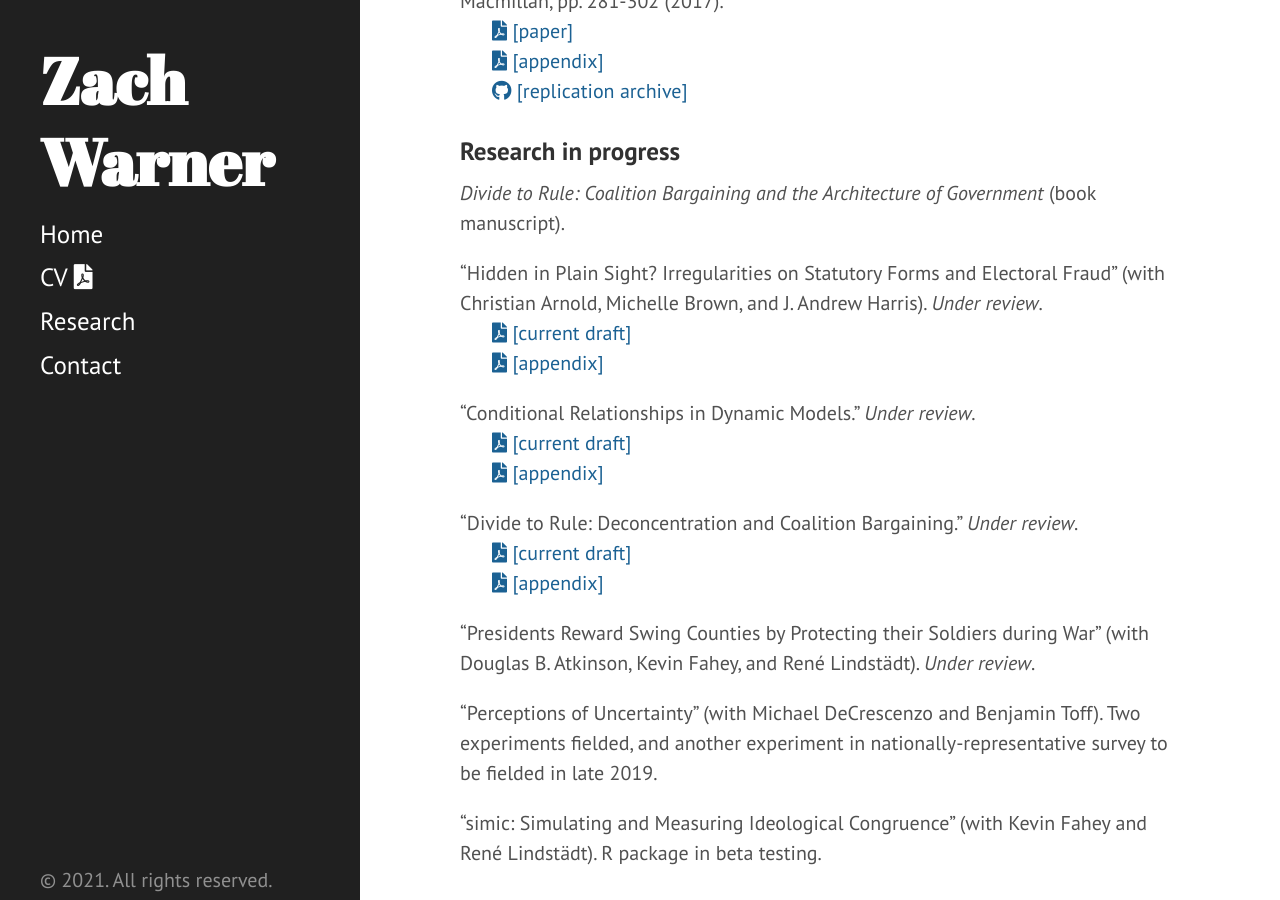
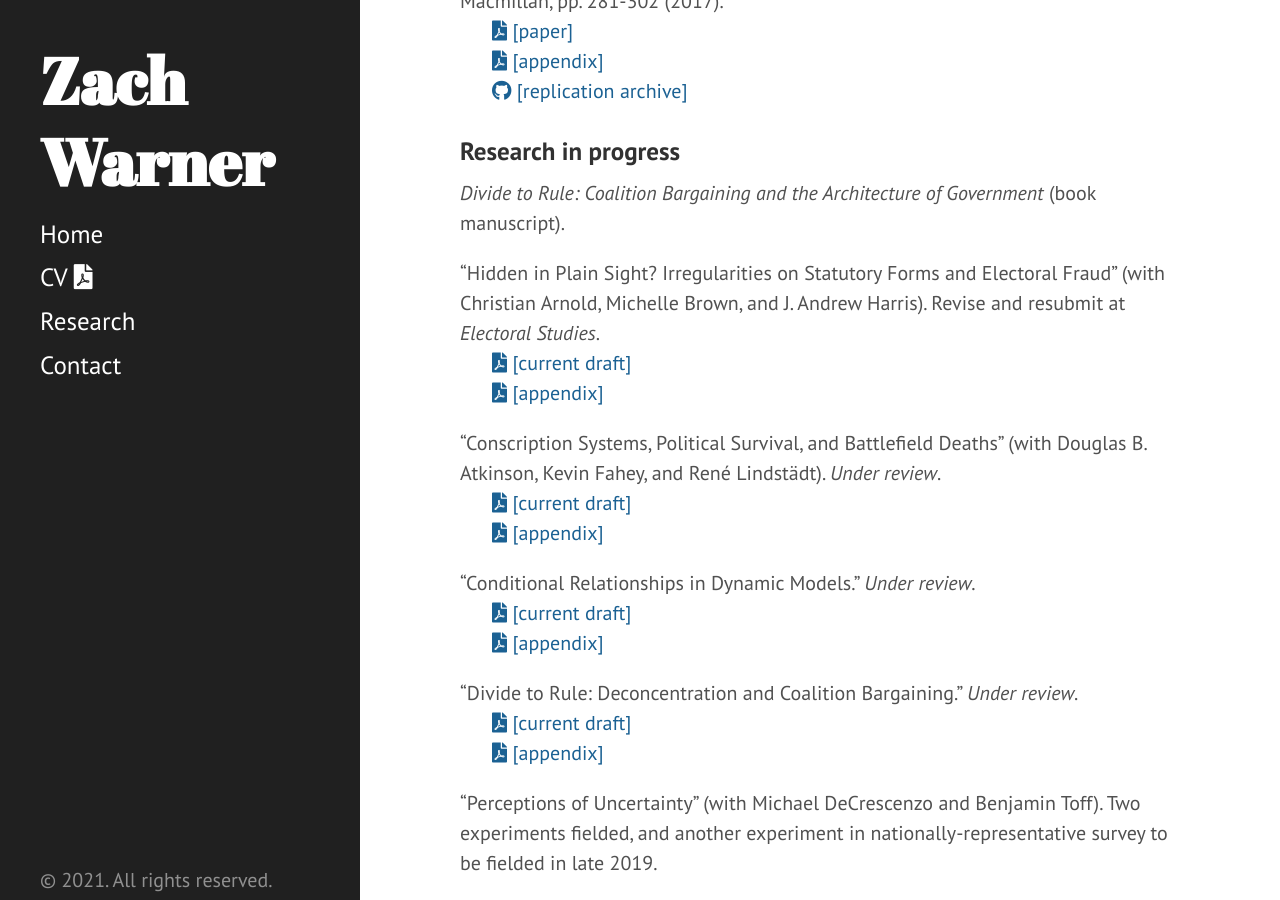
Before and after one commit to zachwarner/zachwarner.github.io, a Jekyll site: the page built from research.md, in a window 1280 px wide and 900 px high, scrolled down 1015 px. Built offline with Jekyll 4.4.1, drawn with Linux system fonts in a browser that asks for light colours.

Commit message:
Update Atkinson paper, add R&R

```diff
--- a/research.md
+++ b/research.md
@@ -35,9 +35,13 @@ permalink: /research
 ### Research in progress
 *Divide to Rule: Coalition Bargaining and the Architecture of Government* (book manuscript).
 
-"Hidden in Plain Sight? Irregularities on Statutory Forms and Electoral Fraud" (with Christian Arnold, Michelle Brown, and J. Andrew Harris). *Under review*.
+"Hidden in Plain Sight? Irregularities on Statutory Forms and Electoral Fraud" (with Christian Arnold, Michelle Brown, and J. Andrew Harris). Revise and resubmit at *Electoral Studies*.
 <br>&nbsp;&nbsp;&nbsp;&nbsp;&nbsp;&nbsp;<span style="padding-right:5%"><a href='{{ "/download/Warner-et-al-Hidden.pdf" | relative_url }}'><i class='fas fa-file-pdf'></i> [current draft]</a></span>
 <br>&nbsp;&nbsp;&nbsp;&nbsp;&nbsp;&nbsp;<span style="padding-right:5%"><a href='{{ "/download/Warner-et-al-Hidden-Appendix.pdf" | relative_url }}'><i class='fas fa-file-pdf'></i> [appendix]</a></span>
+
+"Conscription Systems, Political Survival, and Battlefield Deaths" (with Douglas B. Atkinson, Kevin Fahey, and René Lindstädt). *Under review*.
+<br>&nbsp;&nbsp;&nbsp;&nbsp;&nbsp;&nbsp;<span style="padding-right:5%"><a href='{{ "/download/Atkinson-et-al-Conscription.pdf" | relative_url }}'><i class='fas fa-file-pdf'></i> [current draft]</a></span>
+<br>&nbsp;&nbsp;&nbsp;&nbsp;&nbsp;&nbsp;<span style="padding-right:5%"><a href='{{ "/download/Atkinson-et-al-Conscription-Appendix.pdf" | relative_url }}'><i class='fas fa-file-pdf'></i> [appendix]</a> </span>
 
 "Conditional Relationships in Dynamic Models." *Under review*.
 <br>&nbsp;&nbsp;&nbsp;&nbsp;&nbsp;&nbsp;<span style="padding-right:5%"><a href='{{ "/download/Warner-Conditional-Relationships.pdf" | relative_url }}'><i class='fas fa-file-pdf'></i> [current draft]</a></span>
@@ -47,8 +51,6 @@ permalink: /research
 <br>&nbsp;&nbsp;&nbsp;&nbsp;&nbsp;&nbsp;<span style="padding-right:5%"><a href='{{ "/download/Warner-Divide-to-Rule.pdf" | relative_url }}'><i class='fas fa-file-pdf'></i> [current draft]</a></span>
 <br>&nbsp;&nbsp;&nbsp;&nbsp;&nbsp;&nbsp;<span style="padding-right:5%"><a href='{{ "/download/Warner-Divide-to-Rule-Appendix.pdf" | relative_url }}'><i class='fas fa-file-pdf'></i> [appendix]</a> </span>
 
-"Presidents Reward Swing Counties by Protecting their Soldiers during War" (with Douglas B. Atkinson, Kevin Fahey, and René Lindstädt). *Under review*.
-
 "Perceptions of Uncertainty" (with Michael DeCrescenzo and Benjamin Toff). Two experiments fielded, and another experiment in nationally-representative survey to be fielded in late 2019.
 
 "simic: Simulating and Measuring Ideological Congruence" (with Kevin Fahey and René Lindstädt). R package in beta testing.
```
Also changed, not shown: 3 other files.
